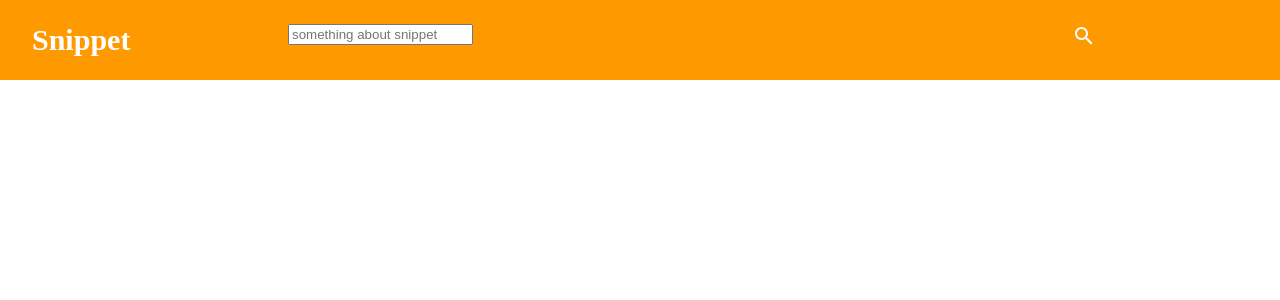
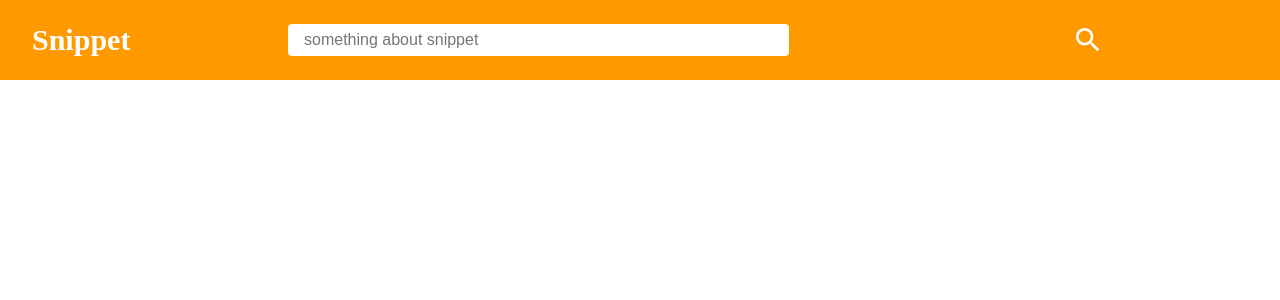
Before and after one commit to ezirmusitua/snippet-board, a Flask app: page / in a window 1280 px wide. Shown: the top 300 px of the page. Run offline with Flask 2, Linux system fonts and the light colour scheme.

Commit message:
Update header Ui

```diff
--- a/app/static/css/style.css
+++ b/app/static/css/style.css
@@ -22,7 +22,7 @@ body {
     flex: 66.67%;
     padding: 24px 80px;
 }
-.search-input input {
+.search-input-container input {
     height: 32px;
     width: 66.67%;
     border-radius: 4px;
@@ -37,7 +37,8 @@ body {
     padding: 24px 0;
 }
 
-.search-icon svg {
+.search-icon {
     width: 32px;
     height: 32px;
+    cursor: pointer;
 }
```
